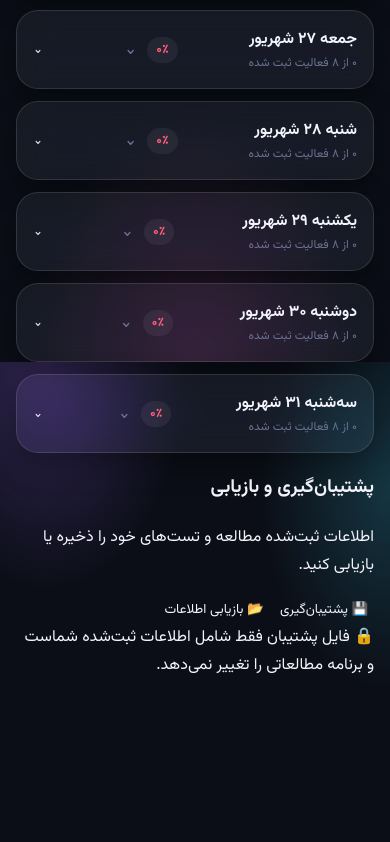
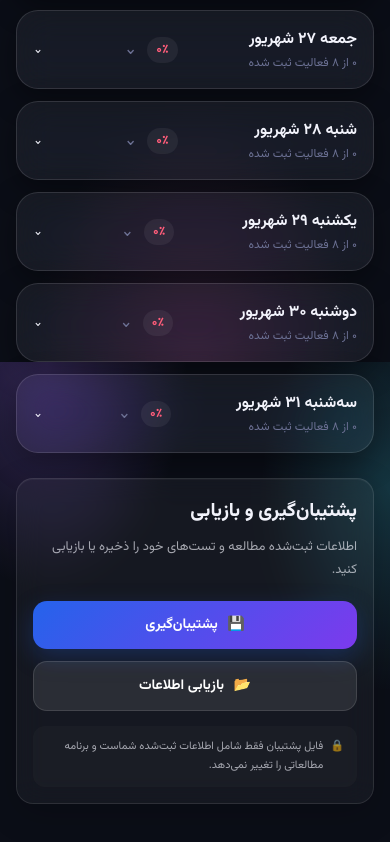
Before and after one commit to Parsatbr/Babaa-ee, a plain HTML site: page index.html in a window 390 px wide. Shown: the part 2170-3012 px from the top of the page. Before the commit the page ends 2898 px from the top, so only its background shows below. Drawn offline with nearby package versions, Linux system fonts and the light colour scheme.

Commit message:
Update YahYah.css

```diff
--- a/YahYah.css
+++ b/YahYah.css
@@ -840,4 +840,124 @@ table.pdf-table td:first-child { text-align: right; font-weight: 600; }
     .advisor-activity-grid {
         grid-template-columns: repeat(2, 1fr);
     }
+/* ================================
+   BACKUP & RESTORE
+================================ */
+
+.backup-section {
+  width: 100%;
+  margin-top: 25px;
+  padding: 20px;
+  border-radius: 20px;
+
+  background: rgba(255, 255, 255, 0.045);
+  border: 1px solid rgba(255, 255, 255, 0.10);
+
+  box-shadow:
+    0 10px 35px rgba(0, 0, 0, 0.18),
+    inset 0 1px 0 rgba(255, 255, 255, 0.04);
+
+  backdrop-filter: blur(14px);
+  -webkit-backdrop-filter: blur(14px);
 }
+
+.backup-header h3 {
+  margin: 0 0 7px;
+  font-size: 19px;
+  font-weight: 800;
+}
+
+.backup-header p {
+  margin: 0;
+  opacity: 0.65;
+  font-size: 13px;
+  line-height: 1.8;
+}
+
+.backup-actions {
+  display: grid;
+  grid-template-columns: 1fr 1fr;
+  gap: 12px;
+  margin-top: 18px;
+}
+
+.backup-btn {
+  border: none;
+  border-radius: 14px;
+  padding: 14px 12px;
+
+  color: #fff;
+  font-family: inherit;
+  font-size: 14px;
+  font-weight: 700;
+
+  cursor: pointer;
+
+  transition:
+    transform 0.2s ease,
+    opacity 0.2s ease,
+    box-shadow 0.2s ease;
+}
+
+.backup-btn:hover {
+  transform: translateY(-2px);
+}
+
+.backup-btn:active {
+  transform: scale(0.97);
+}
+
+.backup-btn span {
+  margin-left: 6px;
+}
+
+.backup-btn-primary {
+  background: linear-gradient(
+    135deg,
+    #2563eb,
+    #7c3aed
+  );
+
+  box-shadow:
+    0 8px 25px rgba(37, 99, 235, 0.25);
+}
+
+.backup-btn-secondary {
+  background: rgba(255, 255, 255, 0.09);
+
+  border: 1px solid rgba(255, 255, 255, 0.12);
+}
+
+.backup-info {
+  display: flex;
+  align-items: flex-start;
+  gap: 7px;
+
+  margin-top: 15px;
+  padding: 11px 13px;
+
+  border-radius: 12px;
+
+  background: rgba(255, 255, 255, 0.035);
+
+  font-size: 11px;
+  line-height: 1.8;
+
+  opacity: 0.65;
+}
+
+@media (max-width: 600px) {
+
+  .backup-section {
+    padding: 16px;
+    border-radius: 17px;
+  }
+
+  .backup-actions {
+    grid-template-columns: 1fr;
+  }
+
+  .backup-btn {
+    padding: 13px;
+  }
+}
```
